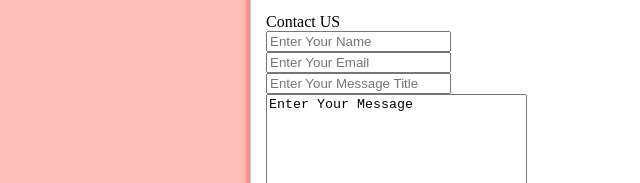
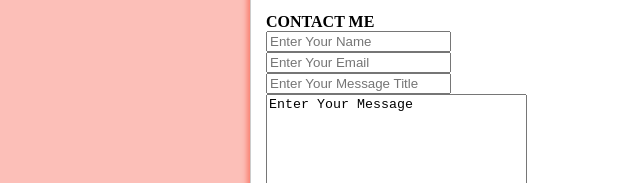
Before and after one commit to devtitaro/tyroklone.github.io, a plain HTML site: page index.html in a window 1280 px wide. Shown: the part 897-1080 px from the top of the page, 70-710 px from the left. Drawn offline with Linux system fonts and the light colour scheme.

Commit message:
Update index.html

```diff
--- a/index.html
+++ b/index.html
@@ -96,7 +96,7 @@ This are the plugins i developed for MyBB online forum software.
 
 <!-- Lets add contact form -->
 
-<div class="ftitle">Contact US</div>
+<div class="ftitle"><strong>CONTACT ME</strong></div>
 <form action="" method="post">
 <input type="text" value="" placeholder="Enter Your Name" min="4">
 <br>
```
